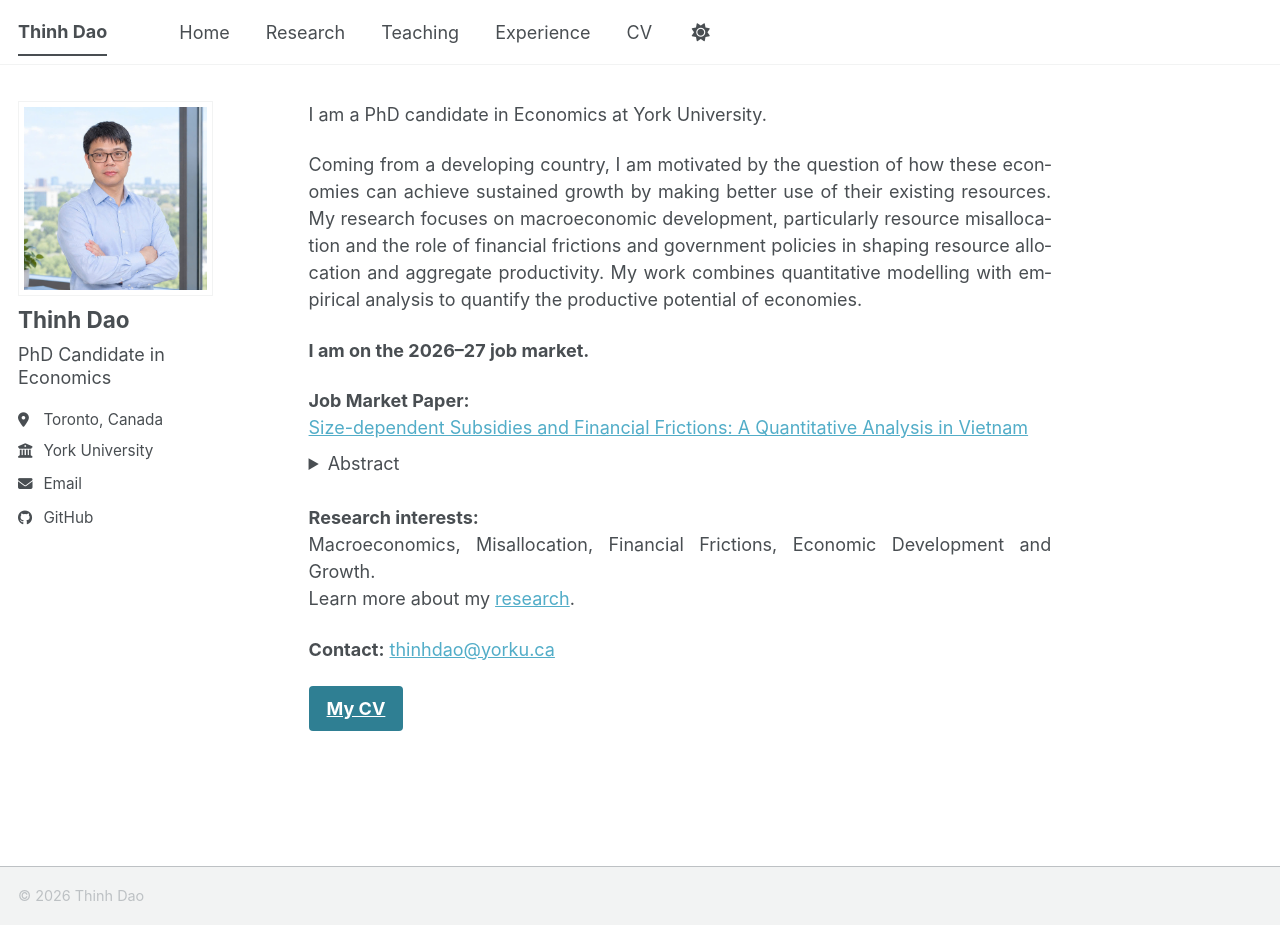
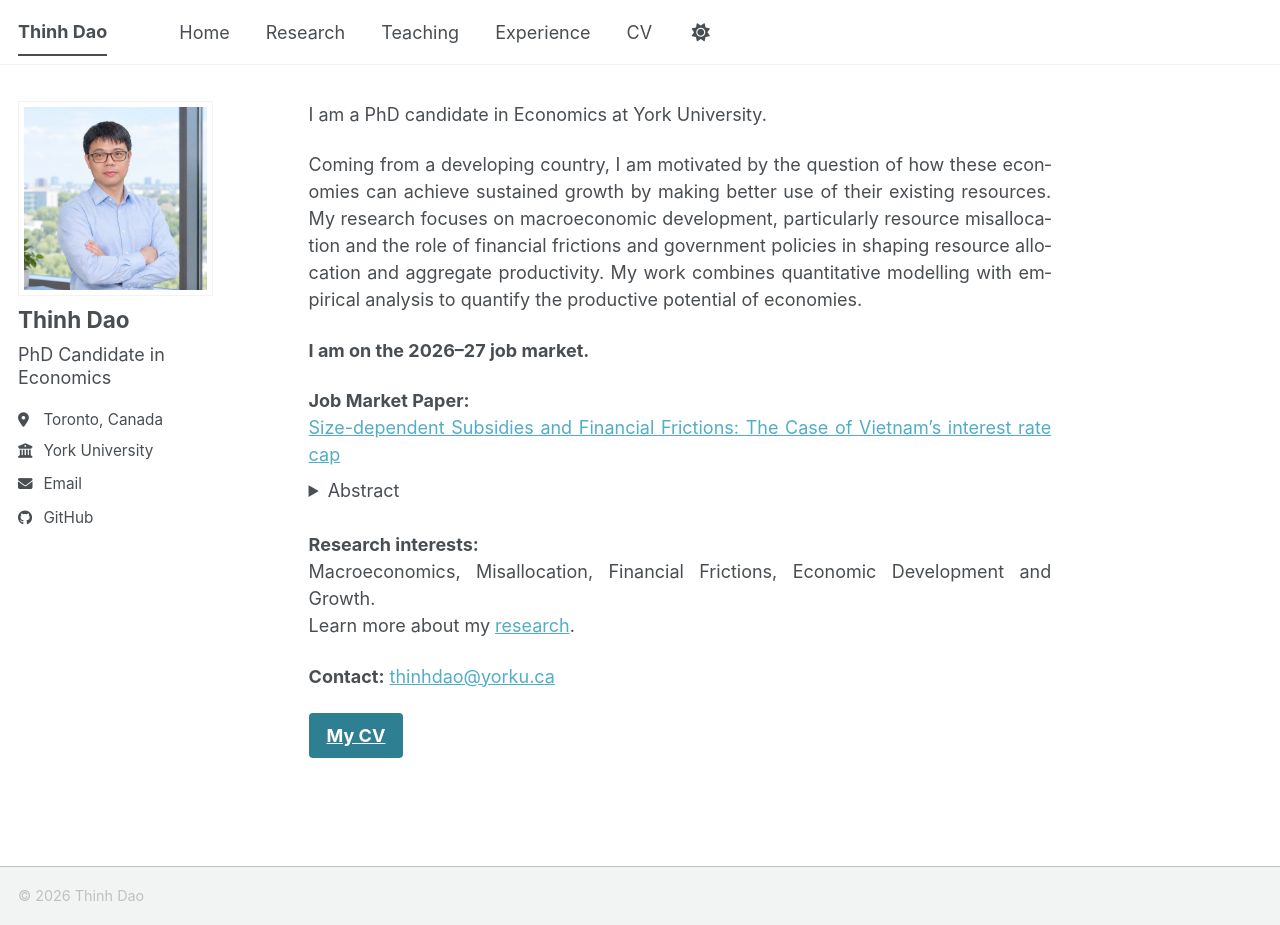
Before and after one commit to thinh-dao-econ/thinh-dao-econ.github.io, a Jekyll site: the page built from _pages/about.md, in a window 1280 px wide and 925 px high. Built offline with Jekyll 4.4.1, drawn with Linux system fonts in a browser that asks for light colours; a style sheet for code colours, icons or effects is not loaded; part of the change alters nothing that is shown.

Commit message:
Update job market paper details in about.md
Revised job market paper title and abstract for clarity and conciseness.

```diff
--- a/_pages/about.md
+++ b/_pages/about.md
@@ -14,11 +14,12 @@ Coming from a developing country, I am motivated by the question of how these ec
 **I am on the 2026–27 job market.**
 
 **Job Market Paper:**<br>
-<a href="{{ site.baseurl }}/files/Thinh_Dao_JMP.pdf" target="_blank" rel="noopener noreferrer">Size-dependent Subsidies and Financial Frictions: A Quantitative Analysis in Vietnam</a>
+<a href="{{ site.baseurl }}/files/Thinh_Dao_JMP.pdf" target="_blank" rel="noopener noreferrer">Size-dependent Subsidies and Financial Frictions: The Case of Vietnam's interest rate cap</a>
 <details markdown="1" style="margin-top: -0.8em; margin-bottom: 1.5em;">
 <summary>Abstract</summary>
 
-Motivated by a policy in Vietnam that capped short-term lending rates for small and medium-sized enterprises (SMEs) in 2012, this paper develops a heterogeneous-agent general equilibrium model that integrates a size-dependent financial subsidy into a canonical framework of entrepreneurs with borrowing constraints. In the model, firms below an employment threshold rent capital at a discounted price, so firms choose their production scale endogenously. Micro-level data from Vietnam document patterns in SME financing conditions around the policy and are used to calibrate the model. In the quantitative exercise, a 10% capital-price discount for eligible firms raises the equilibrium interest rate by 2.9% and the wage by 0.7%. The subsidy increases aggregate output and capital while slightly reducing total factor productivity, and it generates substantial firm-size bunching around the employment threshold. Counterfactual experiments that vary the subsidy rate illustrate a trade-off between economic scale and efficiency: a lower subsidy preserves the relaxation of financial frictions with minimal effects on aggregate productivity, whereas higher subsidies expand capital and output and compress capital distortions further, but at the cost of higher overall misallocation. This paper connects the literature on size-dependent distortions and financial frictions by introducing size-based, price-driven wedges into a canonical heterogeneous-agent model with borrowing constraints.
+
+Motivated by a policy in Vietnam that capped short-term lending rates for small and medium-sized enterprises (SMEs) in 2012, this paper develops a heterogeneous-agent general equilibrium model that integrates a size-dependent financial subsidy into a canonical framework of entrepreneurs with borrowing constraints. In the model, firms below an employment threshold rent capital at a discounted price, choosing production scale endogenously. I use micro-level data from Vietnam to document patterns in SME financing conditions around the policy and to calibrate the model. In the quantitative exercise, a 10% capital-price discount for eligibl firms raises the equilibrium interest rate by 2.9% and the wage by 0.7%. The subsidy generates substantial firm-size bunching around the employment threshold, increases aggregate output and capital, and slightly reduces total factor productivity. Counterfactual experiments reveal a trade-off between scale and efficiency: higher subsidies expand capital and output and further compress capital distortions, but at the cost of higher overall misallocation. This paper connects the literature on size-dependent distortions and financial frictions by allowing the cost of capital to vary with firm size.
 
 </details>
 
```
